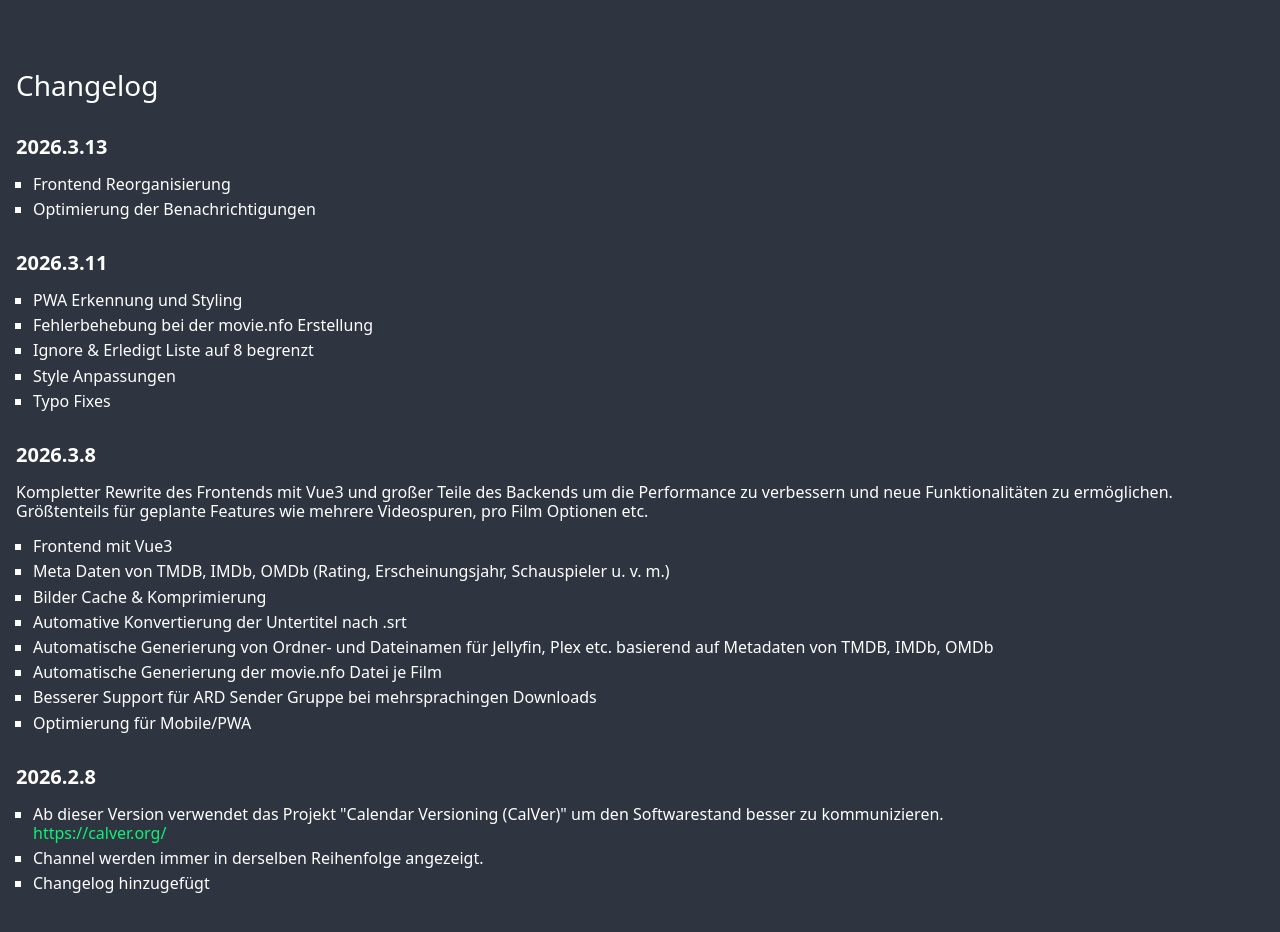
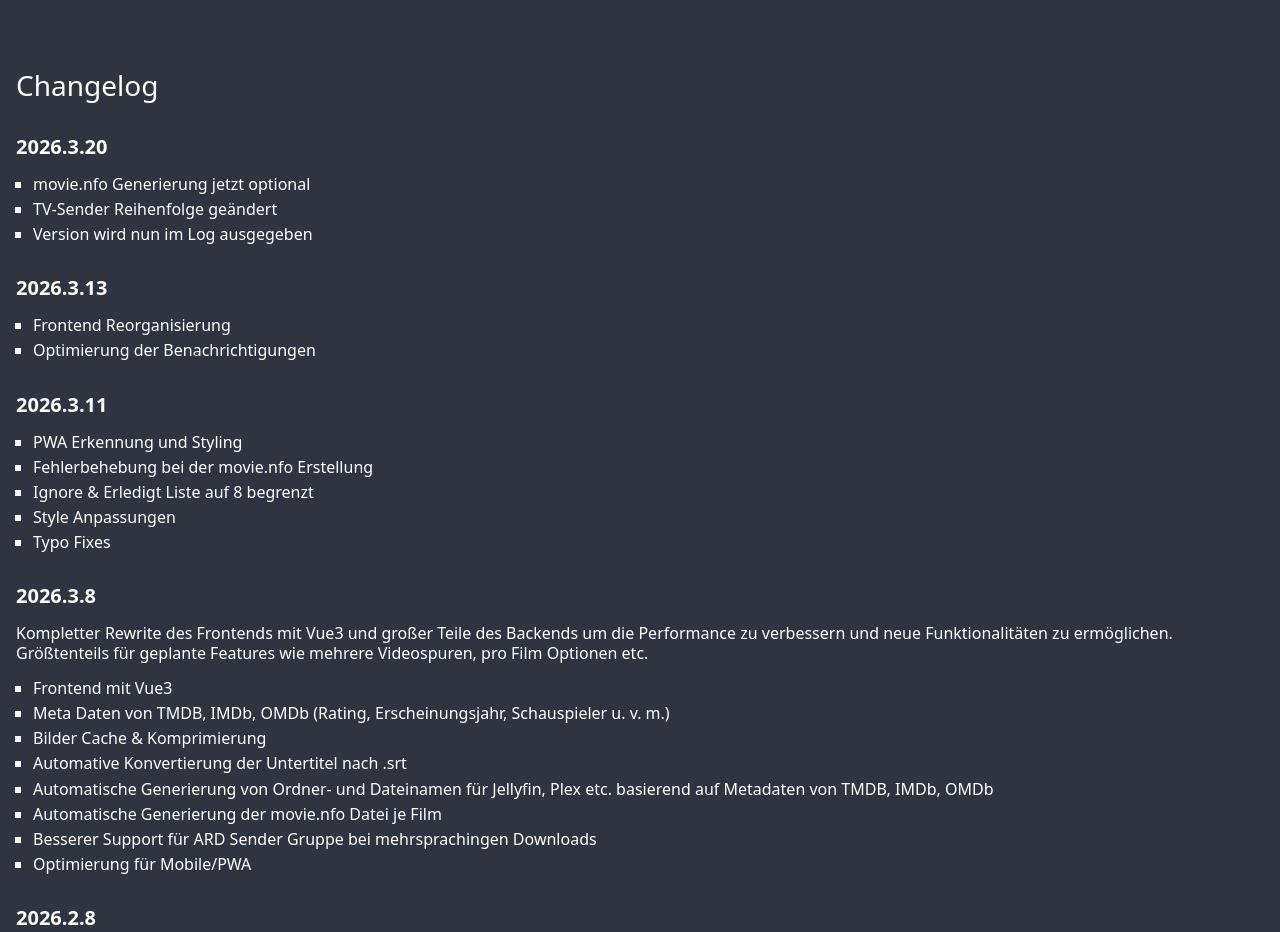
Before and after one commit to LevantinLynx/mediathek-movie-downloader, a Vue app in the folder client/: page /settings in a window 1280 px wide. Shown: the part 2081-3013 px from the top of the page. Built offline with nearby package versions, Linux system fonts and the light colour scheme; no server answers.

Commit message:
updated to changelog

```diff
--- a/client/src/components/Changelog.vue
+++ b/client/src/components/Changelog.vue
@@ -5,6 +5,13 @@
   </section>
   <section class="info">
     <h2>Changelog</h2>
+
+    <h4>2026.3.20</h4>
+    <ul>
+      <li>movie.nfo Generierung jetzt optional</li>
+      <li>TV-Sender Reihenfolge geändert</li>
+      <li>Version wird nun im Log ausgegeben</li>
+    </ul>
 
     <h4>2026.3.13</h4>
     <ul>
--- a/client/src/views/Info.vue
+++ b/client/src/views/Info.vue
@@ -1,6 +1,6 @@
 <template>
   <section id="extraInfo" class="extraInfo">
-    <h1>Nützliche Infos &amp; Skripte</h1>
+    <h1>Infos &amp; Skripte</h1>
     <article class="script box">
       <header>
         <h2>Sprach- &amp; Ländercodes</h2>
--- a/package.json
+++ b/package.json
@@ -1,6 +1,6 @@
 {
   "name": "mediathek-movie-downloader",
-  "version": "2026.3.13",
+  "version": "2026.3.20",
   "main": "index.js",
   "license": "MIT",
   "private": true,
```
